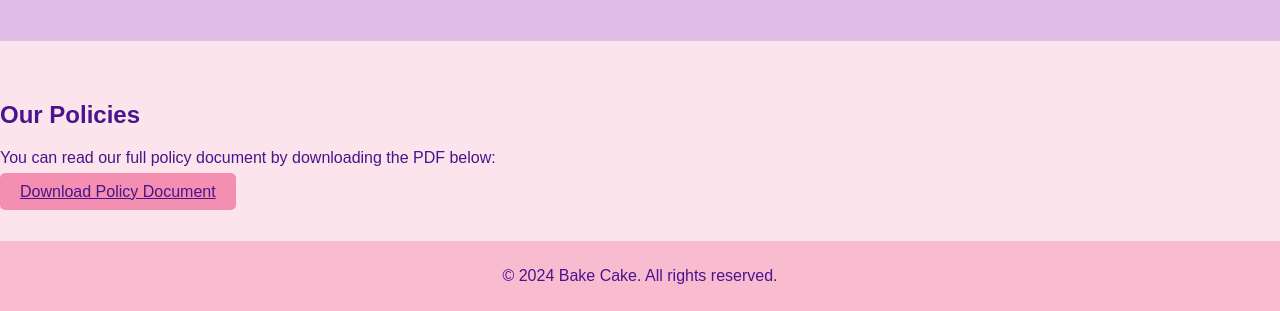
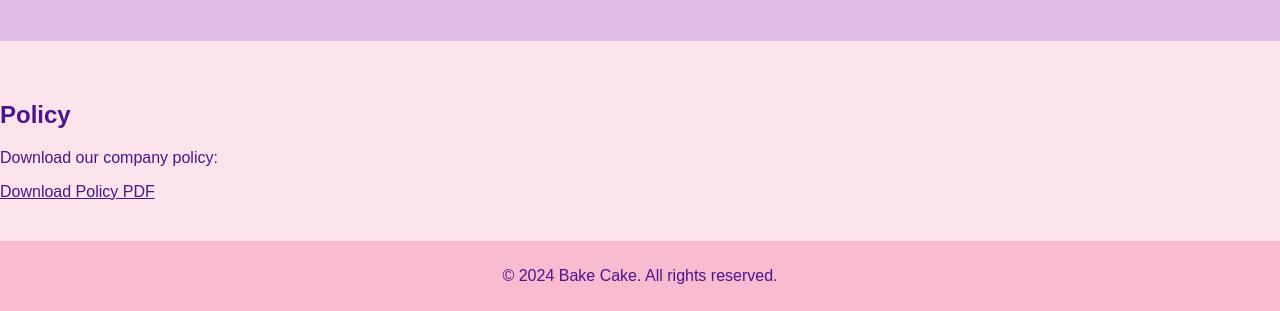
Before and after one commit to Mayuri12060/Prac, a plain HTML site: page index.html in a window 1280 px wide. Shown: the part 1104-1415 px from the top of the page. Drawn offline with Linux system fonts and the light colour scheme; a script that the page names is missing.

Commit message:
Update index.html

```diff
--- a/index.html
+++ b/index.html
@@ -74,11 +74,12 @@ height="0" width="0" style="display:none;visibility:hidden"></iframe></noscript>
     </section>
 
 
-    <section class="policy-section">
-        <h2>Our Policies</h2>
-        <p>You can read our full policy document by downloading the PDF below:</p>
-        <a href="Bake Cake - Policy Summary.pdf" download="Bake Cake - Policy Summary.pdf" class="button-primary">Download Policy Document</a>
-    </section>
+   <!-- Downloadable Policy Section -->
+    <section id="policy">
+        <h2>Policy</h2>
+        <p>Download our company policy:</p>
+        <a href="Bake Cake - Policy Summary.pdf" download>Download Policy PDF</a>
+    </section>
 
 
 
```
